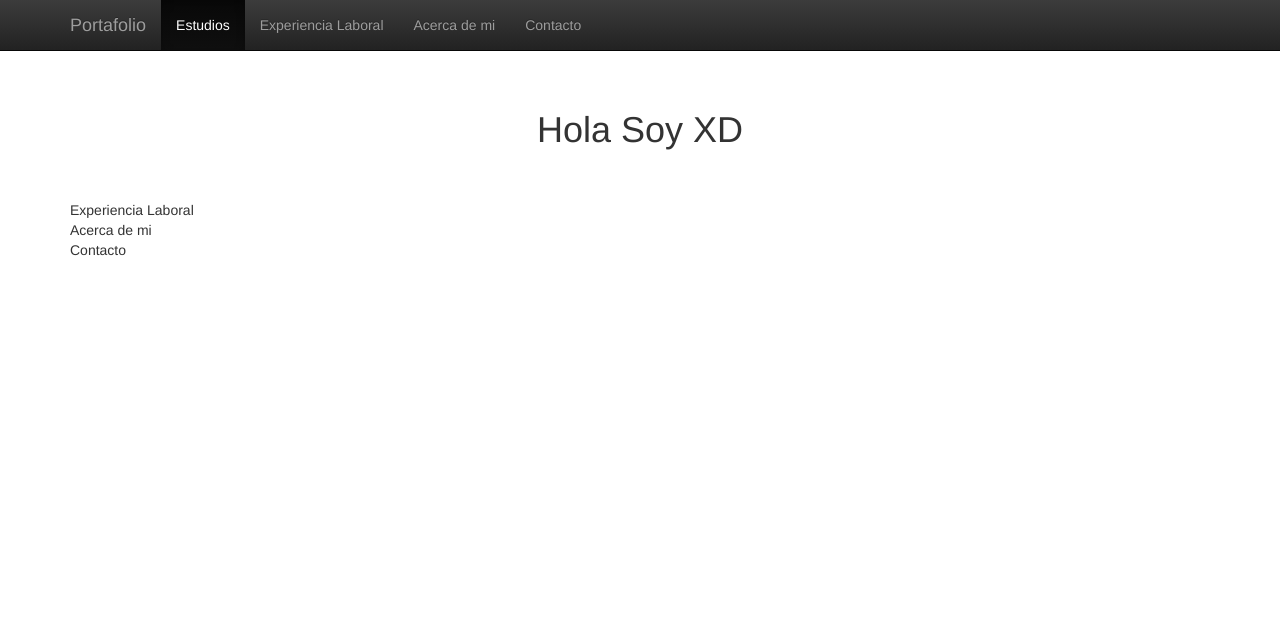
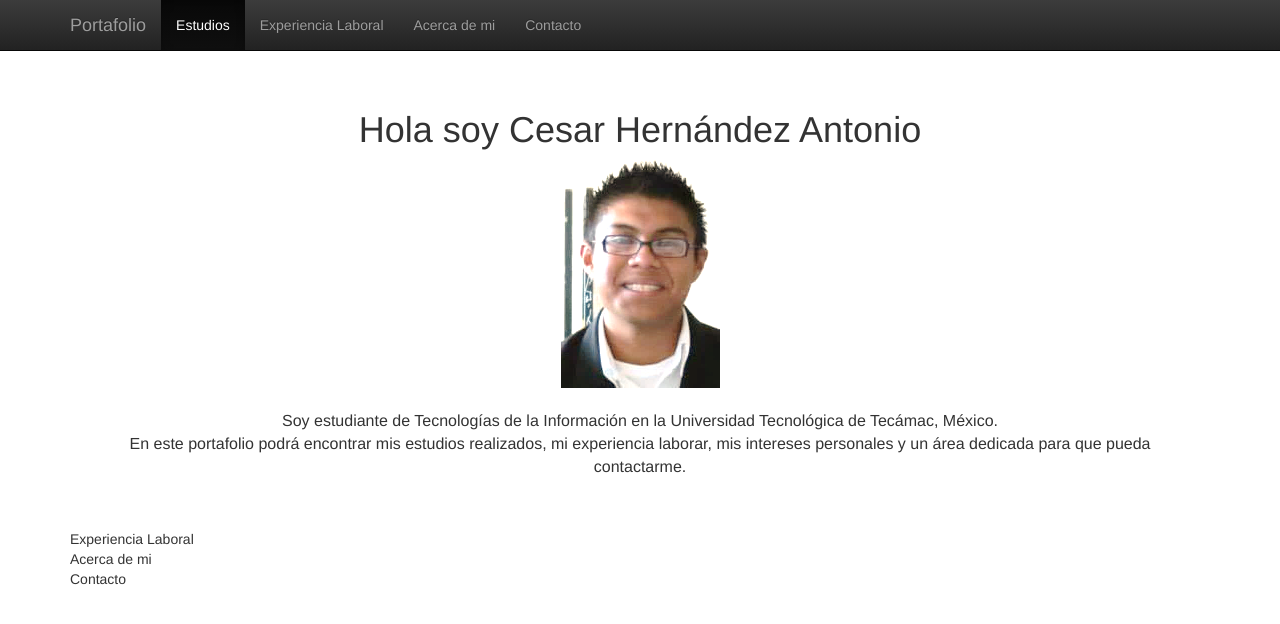
Before and after one commit to Cesarfr/Portafolio, a plain HTML site: page index.html in a window 1280 px wide. Drawn offline with nearby package versions, Linux system fonts and the light colour scheme.

Commit message:
Se modifico el index.html y se agregaron: imagen y script.js

```diff
--- a/index.html
+++ b/index.html
@@ -3,13 +3,20 @@
     <head>
         <meta charset="UTF-8">
         <meta name="viewport" content="width=device-width, initial-scale=1.0">
-        <meta name="description" content="Portafolio de Cesar Hernandez Antonio">
+        <meta name="description" content="Portafolio de Cesar Hernández Antonio">
         <meta name="author" content="@Cesarfr">
-        <title>Portafolio Cesar Hernandez Antonio</title>
+        <title>Portafolio Cesar Hern&aacute;ndez Antonio</title>
         <link rel="shortcut icon" href="./img/pc.ico">
         <link rel="stylesheet" href="https://maxcdn.bootstrapcdn.com/bootstrap/3.3.4/css/bootstrap.min.css">
         <link rel="stylesheet" href="https://maxcdn.bootstrapcdn.com/bootstrap/3.3.4/css/bootstrap-theme.min.css">
-        <style>body{padding-top:50px;}.starter-template{padding:40px 15px;text-align:center;}</style>
+        <style>
+            body{padding-top:50px;}
+            .starter-template{
+                padding:40px 15px;
+                text-align:center;
+                font-size: 12pt;
+            }
+        </style>
 
         <!--[if IE]>
         <script src="https://cdn.jsdelivr.net/html5shiv/3.7.2/html5shiv.min.js"></script>
@@ -43,7 +50,10 @@
 
         <div class="container">
             <div class="starter-template">
-                <h1>Hola Soy XD</h1>
+                <h1>Hola soy Cesar Hern&aacute;ndez Antonio</h1>
+                <img src="./img/Foto%20Infantil.png" alt="Foto personal"/><br><br>
+                <p>Soy estudiante de Tecnologías de la Información en la Universidad Tecnológica de Tecámac, México. <br>
+                En este portafolio podrá encontrar mis estudios realizados, mi experiencia laborar, mis intereses personales y un área dedicada para que pueda contactarme.</p>
             </div>
             <div id="exp">Experiencia Laboral</div>
             <div id="about">Acerca de mi</div>
```
Also changed, not shown: img/Foto Infantil.png (added), img/pc.jpg (deleted), js/script.js (added).
